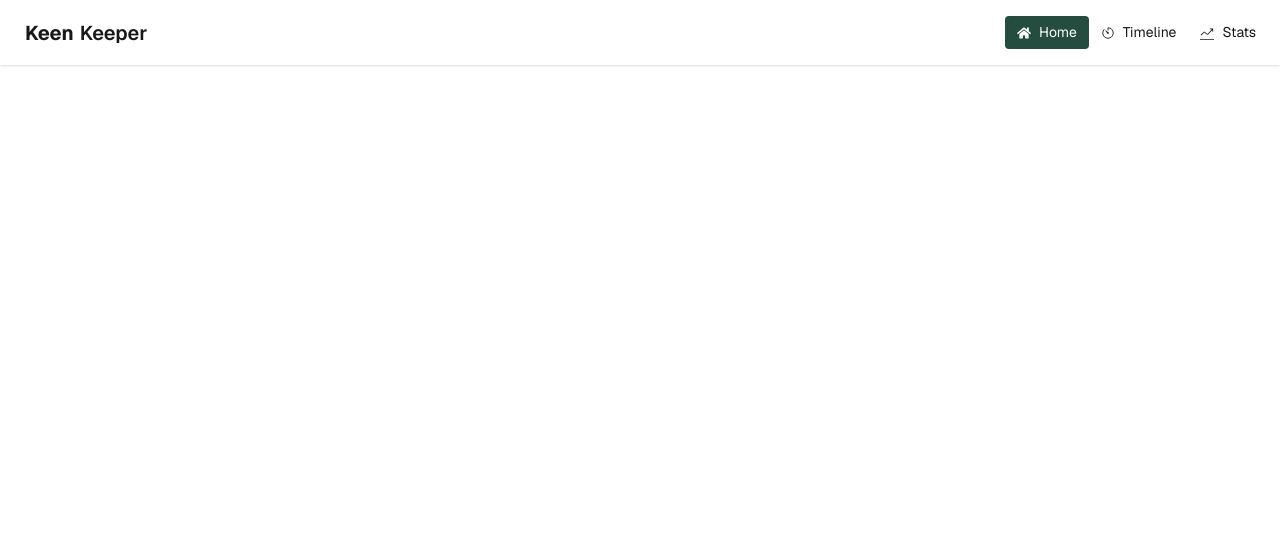
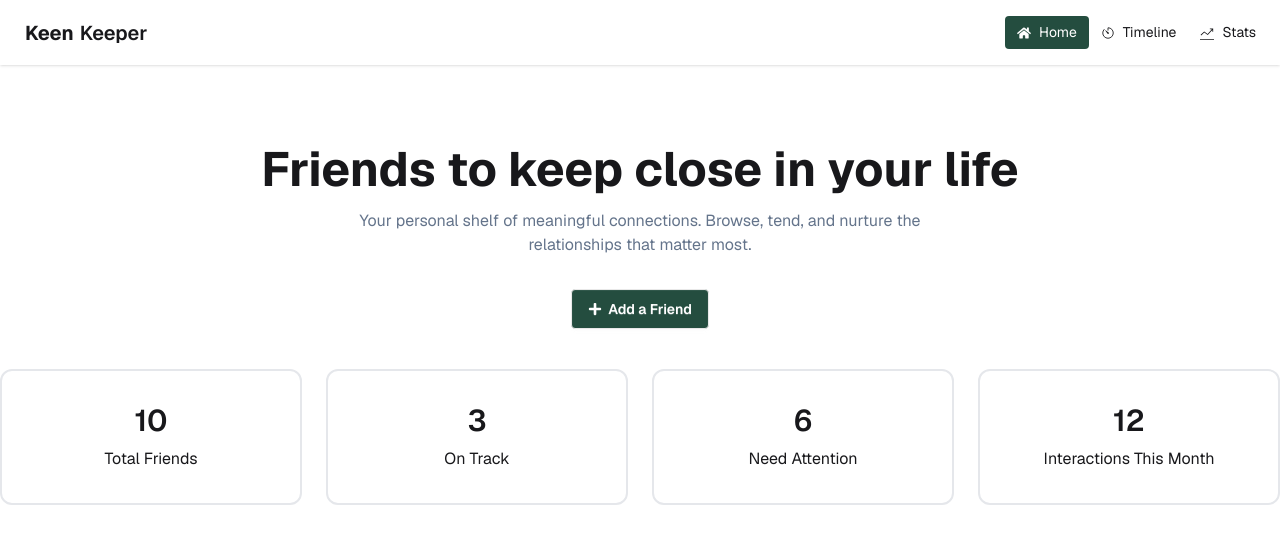
Before and after one commit to farhan-al-shahrier-siam/keen-keeper, a Next.js app: page / in a window 1280 px wide. Shown: the top 544 px of the page. Built offline with nearby package versions, Linux system fonts and the light colour scheme.

Commit message:
Banner is done as per the figma

```diff
--- a/src/app/page.js
+++ b/src/app/page.js
@@ -1,8 +1,9 @@
+import Banner from "@/components/Banner/Banner";
 
 export default function Home() {
   return (
     <div>
-
+      <Banner></Banner>
     </div>
   );
 }
--- /dev/null
+++ b/src/components/Banner/Banner.jsx
@@ -0,0 +1,34 @@
+import { FaPlus } from "react-icons/fa";
+
+const Banner = () => {
+    return (
+        <div className="mt-20 container mx-auto border-b border-gray-200">
+            <div className="text-center space-y-4">
+                <h1 className="font-bold text-5xl ">Friends to keep close in your life</h1>
+                <p className="text-[#64748B]">Your personal shelf of meaningful connections. Browse, tend, and nurture the <br /> relationships that matter most.</p>
+                <button className="btn bg-[#244D3F] text-white mt-4"><FaPlus />Add a Friend</button>
+            </div>
+            <div className="grid grid-cols-4 gap-6 my-10">
+                <div className="text-center border-2 border-gray-200 rounded-xl space-y-2 p-8">
+                    <h3 className="font-semibold text-3xl">10</h3>
+                    <p>Total Friends</p>
+                </div>
+                <div className="text-center border-2 border-gray-200 rounded-xl space-y-2 p-8">
+                    <h3 className="font-semibold text-3xl">3</h3>
+                    <p>On Track</p>
+                </div>
+                <div className="text-center border-2 border-gray-200 rounded-xl  space-y-2 p-8">
+                    <h3 className="font-semibold text-3xl">6</h3>
+                    <p>Need Attention</p>
+                </div>
+                <div className="text-center border-2 border-gray-200 rounded-xl  space-y-2 p-8">
+                    <h3 className="font-semibold text-3xl">12</h3>
+                    <p>Interactions This Month</p>
+                </div>
+
+            </div>
+        </div>
+    );
+};
+
+export default Banner;
```
